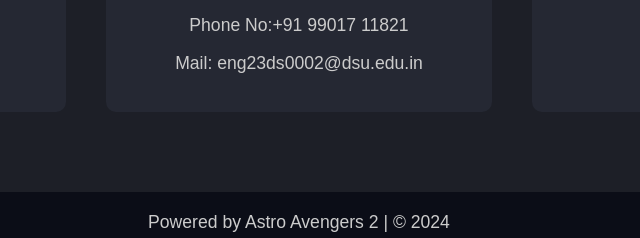
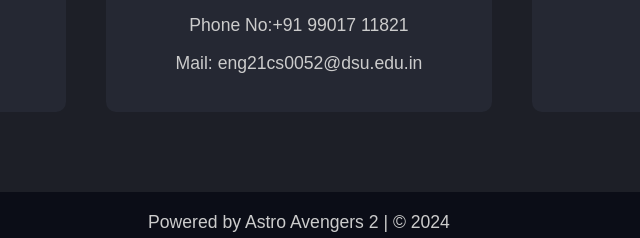
Before and after one commit to Rathandeep2004/Nasa_web, a plain HTML site: page about.html in a window 1280 px wide. Shown: the part 1373-1611 px from the top of the page, 341-981 px from the left. Drawn offline with Linux system fonts and the light colour scheme; a script that the page names is missing.

Commit message:
Update about.html
some info is edited

```diff
--- a/about.html
+++ b/about.html
@@ -76,7 +76,7 @@
             <p>Collage:Dayananda Sagar University</p>
             <p>Department:Data Science</p>
             <p>Phone No:+91 99017 11821</p>
-            <p>Mail: eng23ds0002@dsu.edu.in</p>
+            <p>Mail: eng21cs0052@dsu.edu.in</p>
           </div>
 
         <!-- Member 6 -->
```
